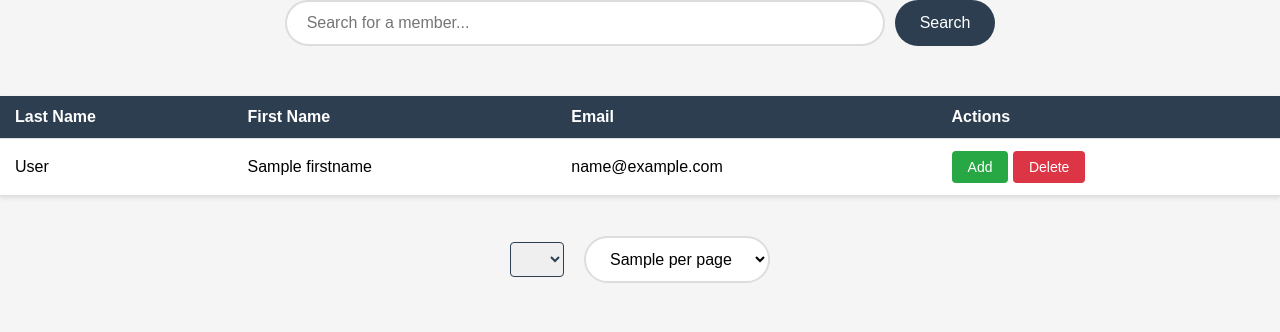
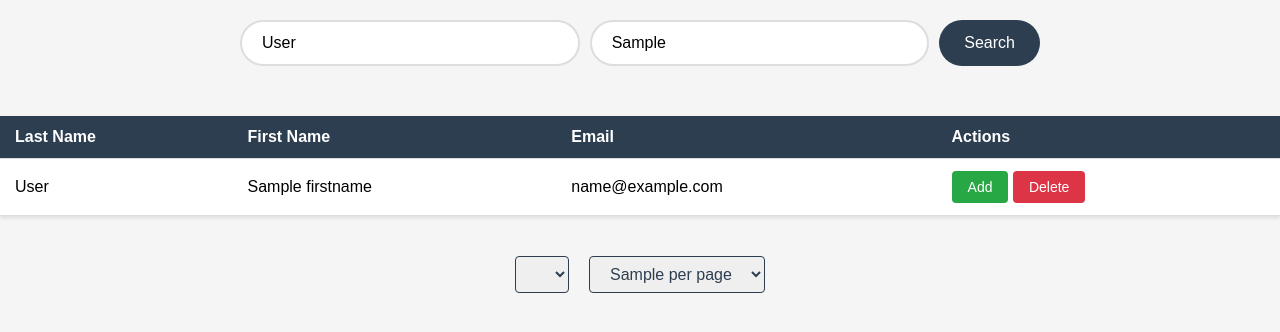
Before and after one commit to C-Ethan/My_Cinema, a PHP site: template views/member.view.php in a window 1280 px wide. Shown: the top 332 px of the page. Run offline with PHP 8.4, Linux system fonts and the light colour scheme; the template is opened without the code that fills it: most values are stand-ins (such as "Sample title", 1, 10 or a date in 2020); data that the repository does not hold is empty; some libraries are stand-ins or nearby versions.

Commit message:
Add searchbar by lastname & firstname

```diff
--- a/public/css/style.css
+++ b/public/css/style.css
@@ -148,6 +148,7 @@ html, body {
     display: flex;
     flex-direction: column;
     gap: 10px;
+    padding-top: 20px;
 }
 
 .select-container {
@@ -176,8 +177,8 @@ html, body {
 }
 
 .search-input {
-    width: 100%; /* Prend toute la largeur disponible */
-    max-width: 600px; /* Limite la largeur maximale */
+    width: 100%;
+    max-width: 600px;
 }
 
 .search-button {
@@ -198,27 +199,27 @@ html, body {
 /* Styles pour les tables */
 table {
     width: 100%;
-    max-width: 1300px;
-    margin: 20px auto; /* Centre la table */
-    border-collapse: collapse; /* Fusionne les bordures */
+    max-width: 1400px;
+    margin: 20px auto;
+    border-collapse: collapse;
     background-color: white;
-    box-shadow: 0 2px 4px rgba(0, 0, 0, 0.1); /* Ombre légère */
+    box-shadow: 0 2px 4px rgba(0, 0, 0, 0.1);
 }
 
 th, td {
-    padding: 12px 15px; /* Espacement interne */
-    text-align: left; /* Alignement du texte à gauche */
-    border-bottom: 1px solid #ddd; /* Ligne de séparation */
+    padding: 12px 15px;
+    text-align: left;
+    border-bottom: 1px solid #ddd;
 }
 
 th {
-    background-color: #2C3E50; /* Couleur de fond pour l'en-tête */
-    color: white; /* Texte en blanc */
-    font-weight: bold; /* Texte en gras */
+    background-color: #2C3E50;
+    color: white;
+    font-weight: bold;
 }
 
 tr:hover {
-    background-color: #f5f5f5; /* Effet de survol */
+    background-color: #f5f5f5;
 }
 
 /* Styles pour les boutons */
@@ -258,6 +259,7 @@ tr:hover {
     align-items: center;
     gap: 20px;
     margin-top: 20px;
+    padding-bottom: 12px;
 }
 
 .pagination {
@@ -273,6 +275,7 @@ tr:hover {
     border-radius: 4px;
     text-decoration: none;
     color: #2C3E50;
+    font-size: 16px;
     transition: all 0.3s ease;
 }
 
@@ -287,11 +290,11 @@ tr:hover {
 }
 
 select[name="limit"] {
-    padding: 12px 20px;
+    padding: 8px 16px;
+    border: 1px solid #2C3E50;
+    border-radius: 4px;
+    text-decoration: none;
+    color: #2C3E50;
     font-size: 16px;
-    border: 2px solid #ddd;
-    border-radius: 25px;
-    outline: none;
-    background-color: white;
-    cursor: pointer;
+    transition: all 0.3s ease;
 }
--- a/views/member.view.php
+++ b/views/member.view.php
@@ -1,11 +1,20 @@
 <form method="GET" class="search-form">
     <div class="search-bar">
+        <!-- Barre de recherche pour lastname -->
         <input
             type="text"
-            name="search"
+            name="lastnameSearch"
             class="search-input"
-            placeholder="Search for a member..."
-            value="<?= htmlspecialchars($search) ?>">
+            placeholder="Search by last name..."
+            value="<?= htmlspecialchars($lastnameSearch ?? '') ?>">
+
+        <!-- Barre de recherche pour firstname -->
+        <input
+            type="text"
+            name="firstnameSearch"
+            class="search-input"
+            placeholder="Search by first name..."
+            value="<?= htmlspecialchars($firstnameSearch ?? '') ?>">
 
         <button type="submit" class="search-button">Search</button>
     </div>
```
Also changed, not shown: other parts of public/css/style.css (+15 -15 lines), controllers/Member.Controller.php (+6 -6 lines), models/Member.php (+26 -21 lines).
